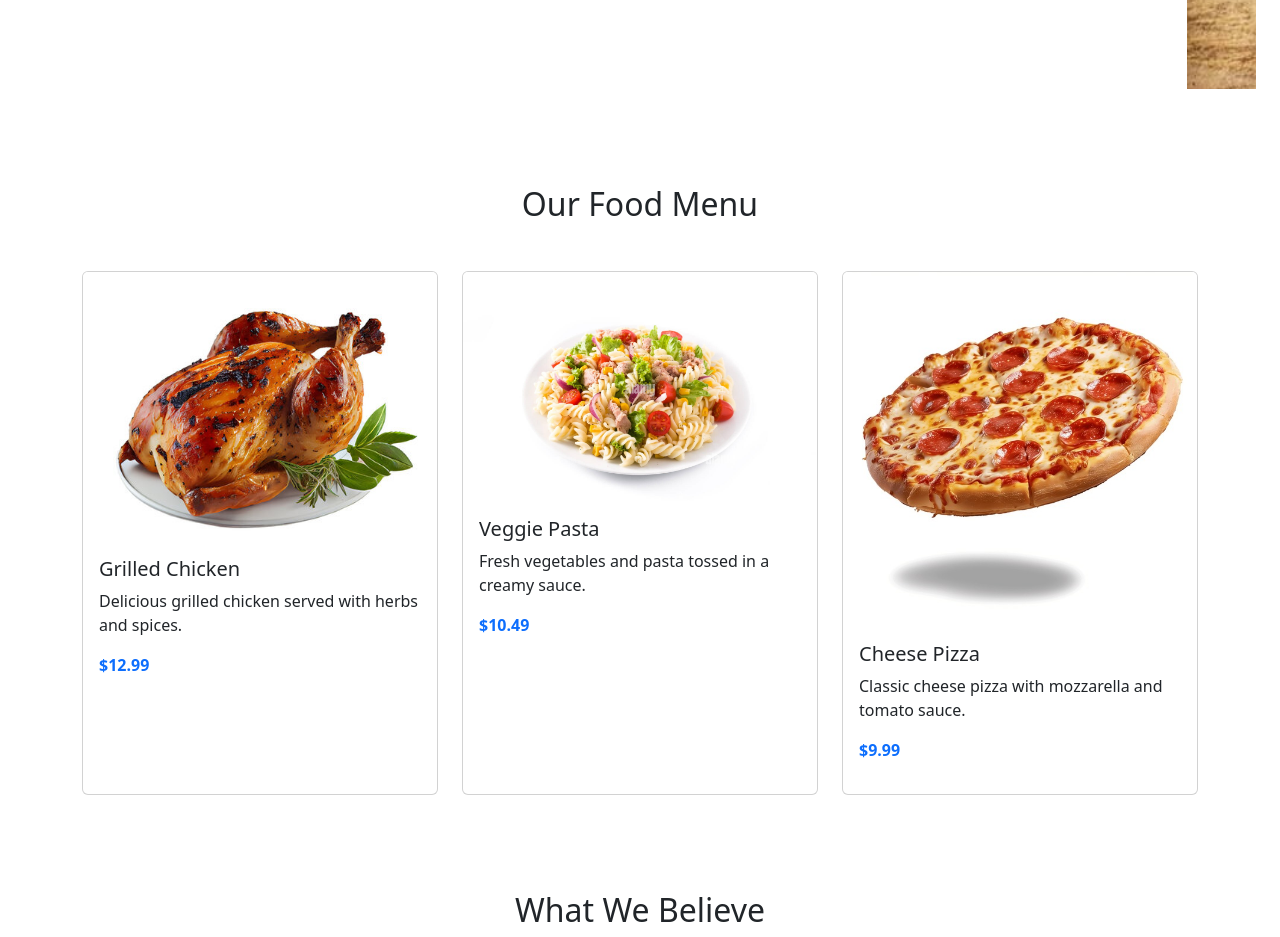
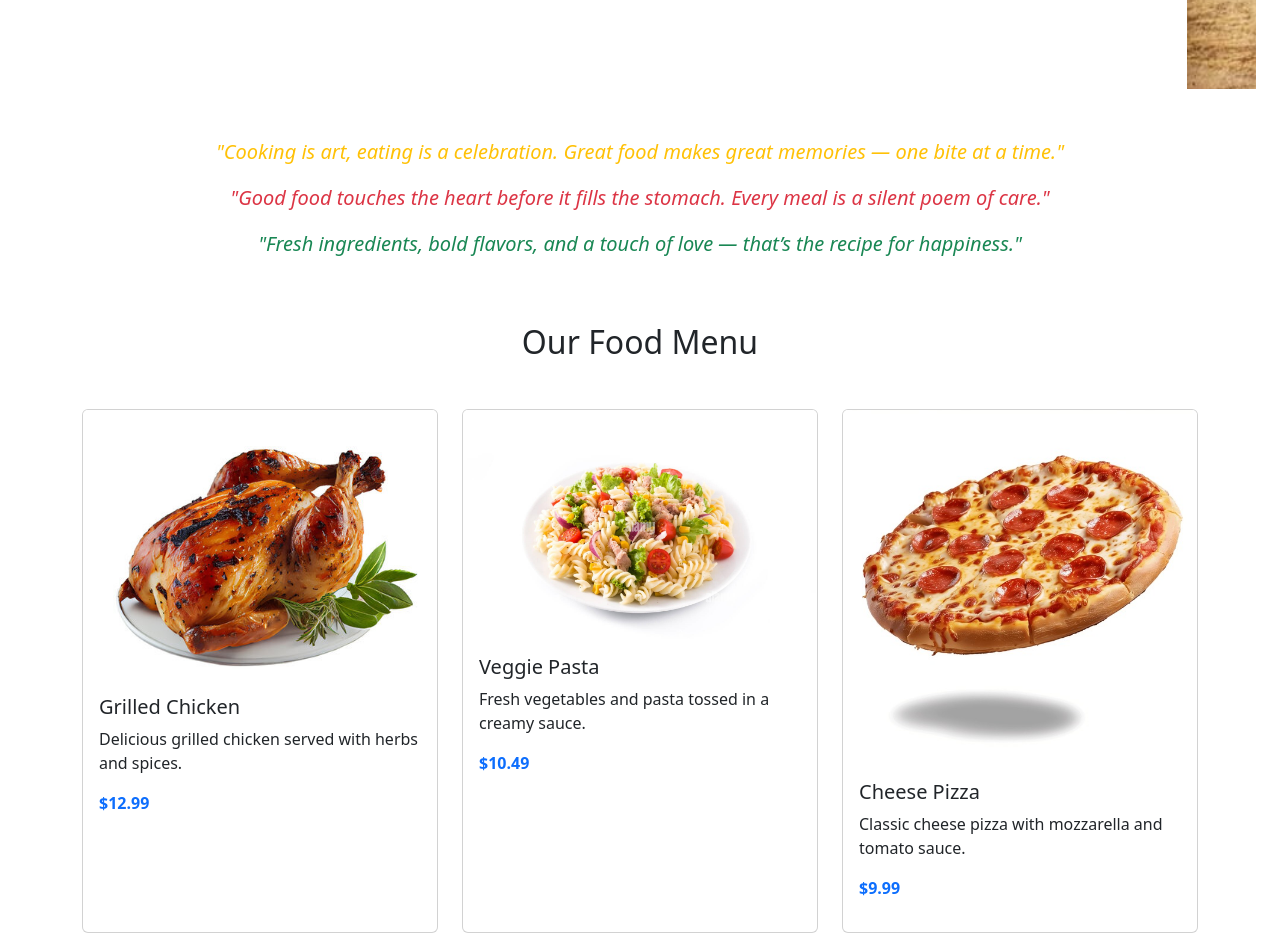
Before and after one commit to asmasyedismail2006/menurepo, a plain HTML site: page index.html in a window 1280 px wide. Shown: the part 780-1717 px from the top of the page. Drawn offline with nearby package versions, Linux system fonts and the light colour scheme.

Commit message:
adding paragraph

```diff
--- a/index.html
+++ b/index.html
@@ -103,6 +103,16 @@
       </div>
 
       <script src="https://cdn.jsdelivr.net/npm/bootstrap@5.3.2/dist/js/bootstrap.bundle.min.js"></script>
+      <p class="fs-5 fst-italic text-center text-warning">
+  "Cooking is art, eating is a celebration. Great food makes great memories — one bite at a time."
+</p>
+
+<p class="fs-5 fst-italic text-center text-danger">
+  "Good food touches the heart before it fills the stomach. Every meal is a silent poem of care."
+</p>
+<p class="fs-5 fst-italic text-center text-success">
+  "Fresh ingredients, bold flavors, and a touch of love — that’s the recipe for happiness."
+</p>
 
 <div class="container py-5">
   <h2 class="text-center mb-5">Our Food Menu</h2>
```
